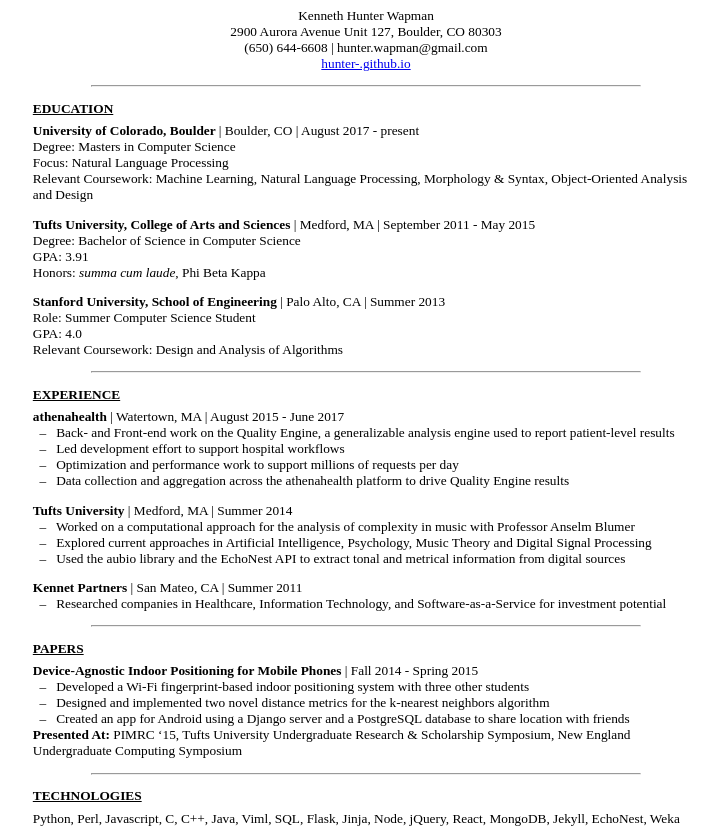
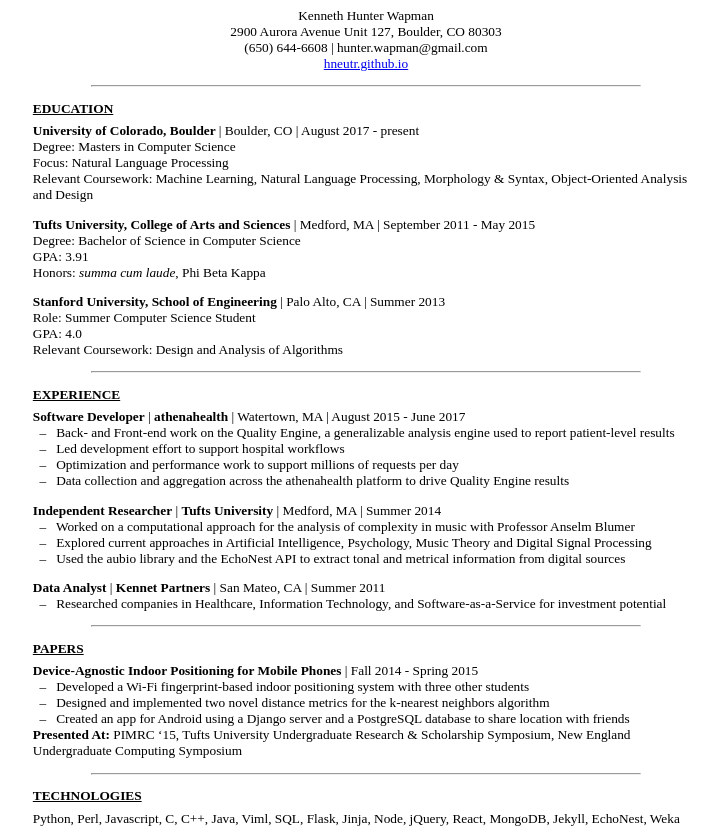
Before and after one commit to hneutr/hv-flask, a Flask app: page /resume.html in a window 1280 px wide. Shown: the top 835 px of the page, without its empty margins (274-992 px from the left). Run offline with Flask 2, Linux system fonts and the light colour scheme; parts of the project's set-up code (start-up, migrations or seed data) failed here and were passed over.

Commit message:
updated resume with new website name

```diff
--- a/templates/resume.html
+++ b/templates/resume.html
@@ -66,7 +66,7 @@ ul > li:before {
 			<p class="name">Kenneth Hunter Wapman</p>
 			<p class="address">2900 Aurora Avenue Unit 127, Boulder, CO 80303</p>
 			<p class="contact">(650) 644-6608 | hunter.wapman@gmail.com</p>
-			<p class="website"> <a href="hunter-.github.io">hunter-.github.io</a></p>
+			<p class="website"> <a href="hneutr.github.io">hneutr.github.io</a></p>
 		</div>
 		<hr>
 		<div class="education">
@@ -79,6 +79,7 @@ ul > li:before {
 
 
 					<p class="heading">
+
 	<span class="name"><b> University of Colorado, Boulder </b></span>
 
 	 |
@@ -113,6 +114,7 @@ ul > li:before {
 
 
 					<p class="heading">
+
 	<span class="name"><b> Tufts University, College of Arts and Sciences </b></span>
 
 	 |
@@ -146,6 +148,7 @@ ul > li:before {
 
 
 					<p class="heading">
+
 	<span class="name"><b> Stanford University, School of Engineering </b></span>
 
 	 |
@@ -184,6 +187,10 @@ ul > li:before {
 
 
 					<p class="heading">
+
+		<span class="position"><b>Software Developer</b></span>
+	 |
+
 	<span class="name"><b> athenahealth </b></span>
 
 	 |
@@ -234,6 +241,10 @@ ul > li:before {
 
 
 					<p class="heading">
+
+		<span class="position"><b>Independent Researcher</b></span>
+	 |
+
 	<span class="name"><b> Tufts University </b></span>
 
 	 |
@@ -276,6 +287,10 @@ ul > li:before {
 
 
 					<p class="heading">
+
+		<span class="position"><b>Data Analyst</b></span>
+	 |
+
 	<span class="name"><b> Kennet Partners </b></span>
 
 	 |
@@ -316,6 +331,7 @@ ul > li:before {
 
 
 					<p class="heading">
+
 	<span class="name"><b> Device-Agnostic Indoor Positioning for Mobile Phones </b></span>
 
 
```
